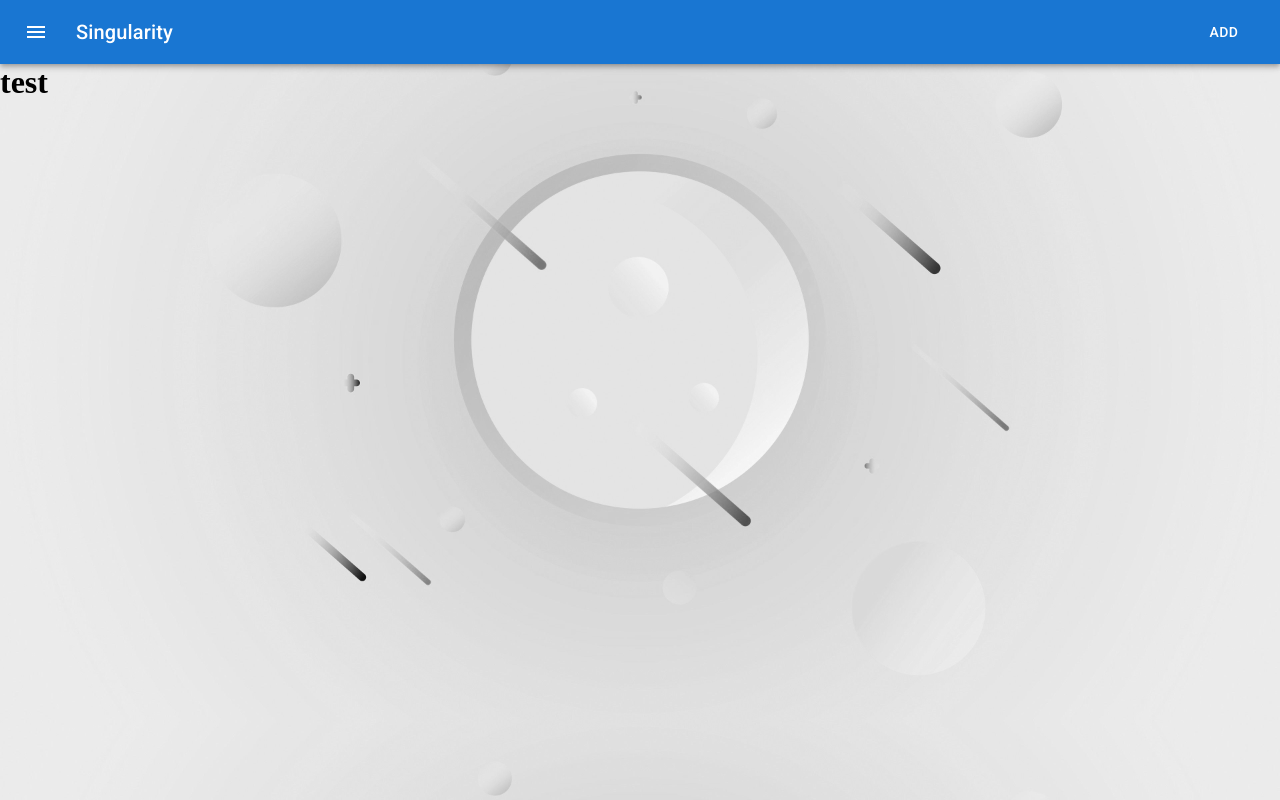
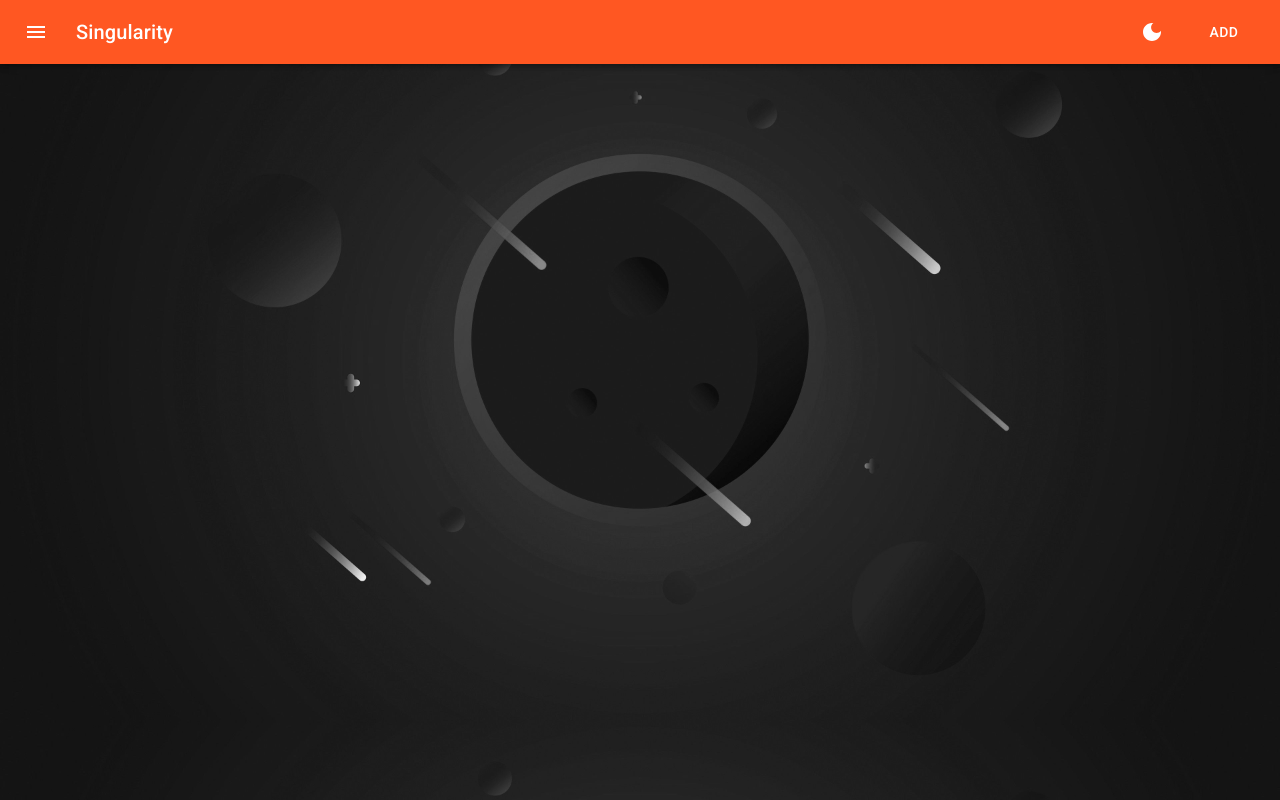
Before and after one commit to g-n-x/sigularity, a React (Create React App) app in the folder client/: page / in a window 1280 px wide. Built offline with nearby package versions, Linux system fonts and the light colour scheme; the HTML template or start-up script is replaced by a standard one.

Commit message:
change default theme

```diff
--- a/client/public/index.html
+++ b/client/public/index.html
@@ -12,7 +12,7 @@
         padding: 0;
       }
       body {
-        background-image: url('%PUBLIC_URL%/minimalism_bw_inv.jpg');
+        background-image: url('%PUBLIC_URL%/minimalism_bw.jpg');
         background-size: cover;
       }
     </style>
--- a/client/src/App.tsx
+++ b/client/src/App.tsx
@@ -1,11 +1,29 @@
 import React from 'react';
 import NavBar from './components/NavBar';
+import { ThemeProvider, createTheme } from '@mui/material/styles'
+import { deepOrange, grey } from '@mui/material/colors'
+
 
 const App: React.FC = () => {
+  const theme = createTheme({
+    palette: {
+      primary: deepOrange,
+      divider: deepOrange[700],
+      background: {
+        default: deepOrange[900],
+        paper: deepOrange[900],
+      },
+      text: {
+        primary: '#fff',
+        secondary: grey[500],
+      }
+    }
+  });
   return (
     <>
-      <NavBar></NavBar>
-      <h1>test</h1>
+      <ThemeProvider theme={theme}>
+        <NavBar></NavBar>
+      </ThemeProvider>
     </>
   );
 }
--- a/client/src/components/NavBar.tsx
+++ b/client/src/components/NavBar.tsx
@@ -8,6 +8,7 @@ import {
     Button
 } from '@mui/material'
 import MenuIcon from '@mui/icons-material/Menu'
+import DarkModeIcon from '@mui/icons-material/DarkMode'
 
 const NavBar: React.FC = () => {
     return (
@@ -24,6 +25,14 @@ const NavBar: React.FC = () => {
                         <MenuIcon />
                     </IconButton>
                     <Typography variant="h6" component="div" sx={{ flexGrow: 1 }}>Singularity</Typography>
+                    <IconButton
+                        color="inherit"
+                        size="large"
+                        edge="start"
+                        sx={{ mr: 2 }}
+                    >
+                        <DarkModeIcon />
+                    </IconButton>
                     <Button color="inherit">Add</Button>
                 </Toolbar>
             </AppBar>
```
Also changed, not shown: client/public/minimalism_bw.jpg (added).
